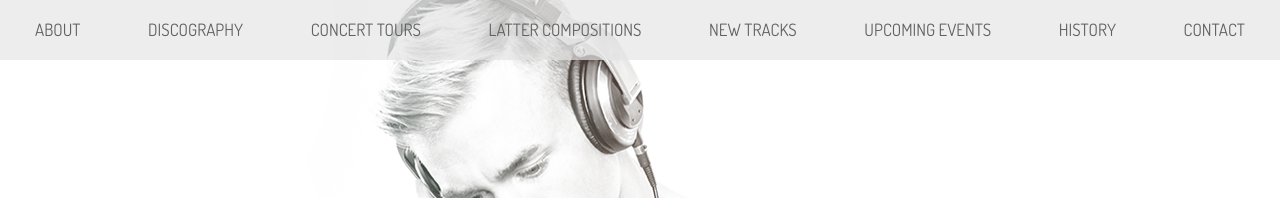
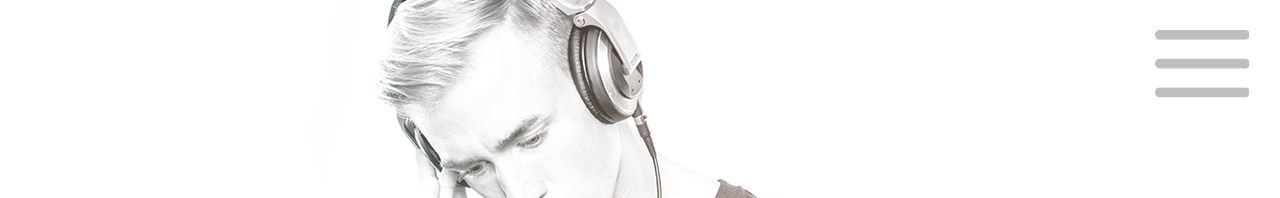
Before and after one commit to AdelRomeo/MusicDJ, a website: page index.html in a window 1280 px wide. Shown: the top 198 px of the page. Drawn offline with Linux system fonts and the light colour scheme.

Commit message:
верстка планшетной версии header

```diff
--- a/index.html
+++ b/index.html
@@ -8,6 +8,7 @@
 </head>
 <body>
     <header class="main-header">
+        <button class="main-header_burger"></button>
         <div class="container_main-mav">
             <nav class="main-nav">
                 <ul class="main-nav_list">
--- a/src/styles/header.scss
+++ b/src/styles/header.scss
@@ -11,6 +11,10 @@
     left: calc(50% - 220px);
     top: 220px;
   }
+}
+
+.main-header_burger{
+  display: none;
 }
 
 .container_main-mav{
@@ -33,3 +37,27 @@
   color: #606060;
   text-decoration: none;
 }
+
+
+/*<<<<----разрешение для планшета---->>>>*/
+@media (min-width: 750px) and (max-width: 1537px){
+
+  .main-header{
+    position: relative;
+  }
+
+  .container_main-mav{
+    display: none;
+  }
+
+  .main-header_burger{
+    position: absolute;
+    right: 30px;
+    top: 30px;
+    display: block;
+    background: url("../../img/burger.png");
+    border: none;
+    width: 95px;
+    height: 68px;
+  }
+}
```
Also changed, not shown: build/styles/main.css, img/burger.png (added), 1 other file.
